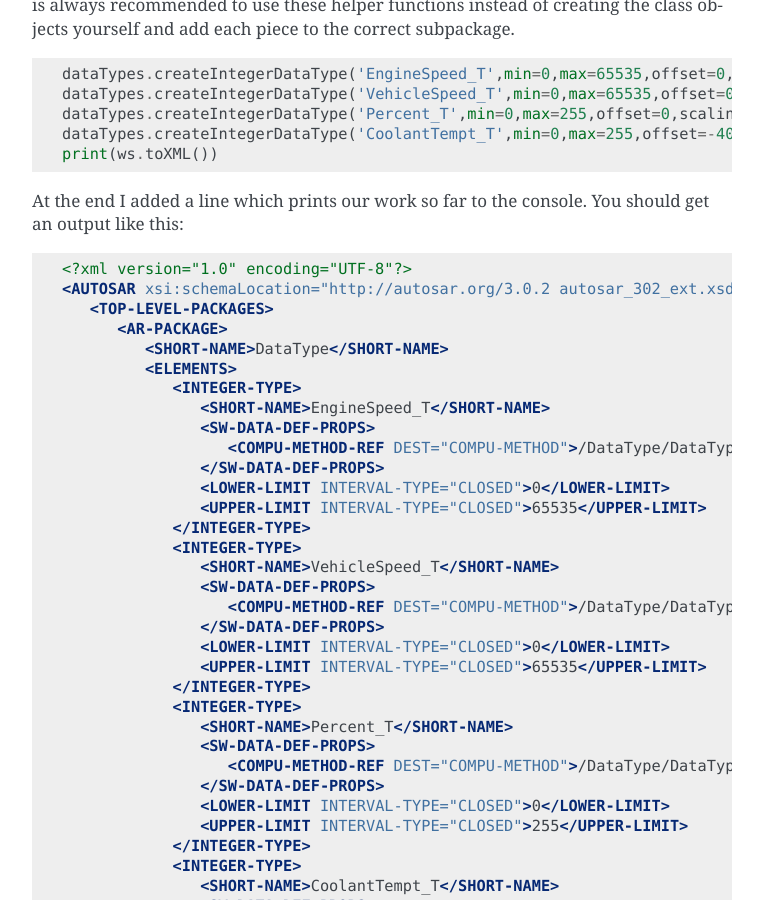
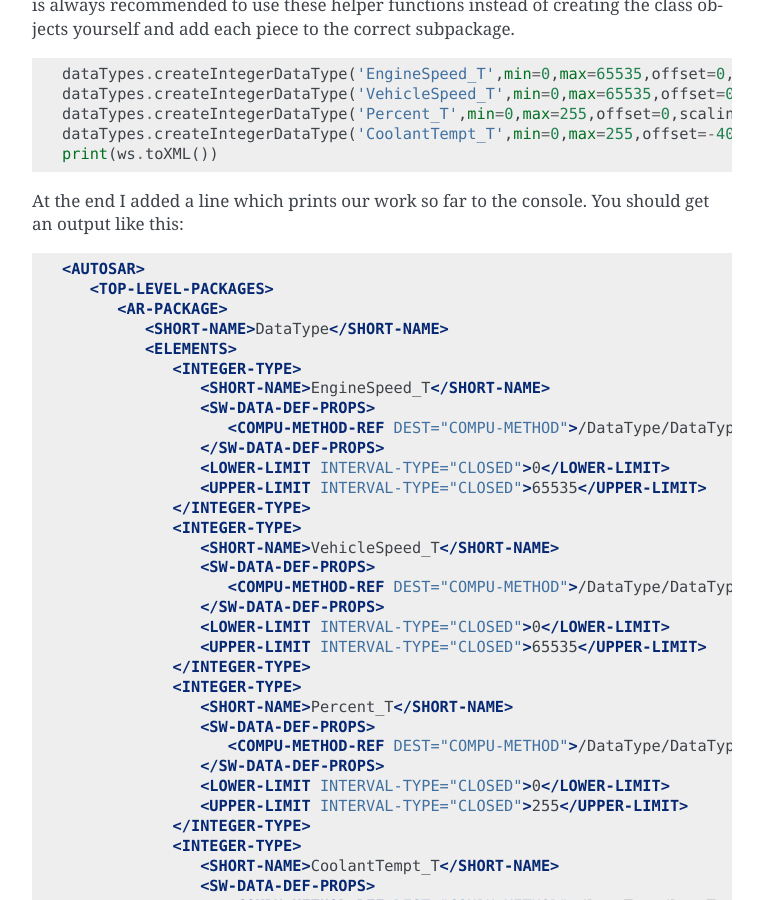
Before and after one commit to cogu/autosar, a Sphinx documentation site: the page built from doc/tutorial/index.rst, in a window 1280 px wide and 900 px high, scrolled down 1403 px. Shown: the whole window, without its empty margins (398-1161 px from the left). Built offline with Sphinx 7.4.7, drawn with Linux system fonts in a browser that asks for light colours.

Commit message:
documentation fix

```diff
--- a/doc/tutorial/index.rst
+++ b/doc/tutorial/index.rst
@@ -78,8 +78,7 @@ At the end I added a line which prints our work so far to the console. You shoul
 
 .. code-block:: xml
 
-   <?xml version="1.0" encoding="UTF-8"?>
-   <AUTOSAR xsi:schemaLocation="http://autosar.org/3.0.2 autosar_302_ext.xsd" xmlns="http://autosar.org/3.0.2" xmlns:xsi="http://www.w3.org/2001/XMLSchema-instance">
+   <AUTOSAR>
       <TOP-LEVEL-PACKAGES>
          <AR-PACKAGE>
             <SHORT-NAME>DataType</SHORT-NAME>
```
